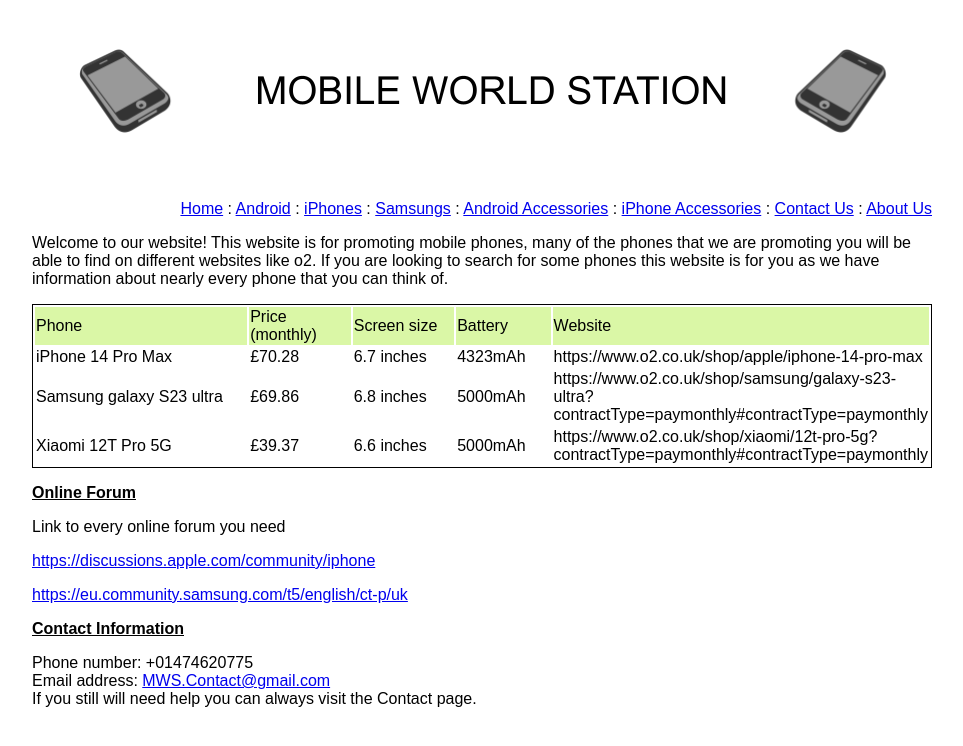
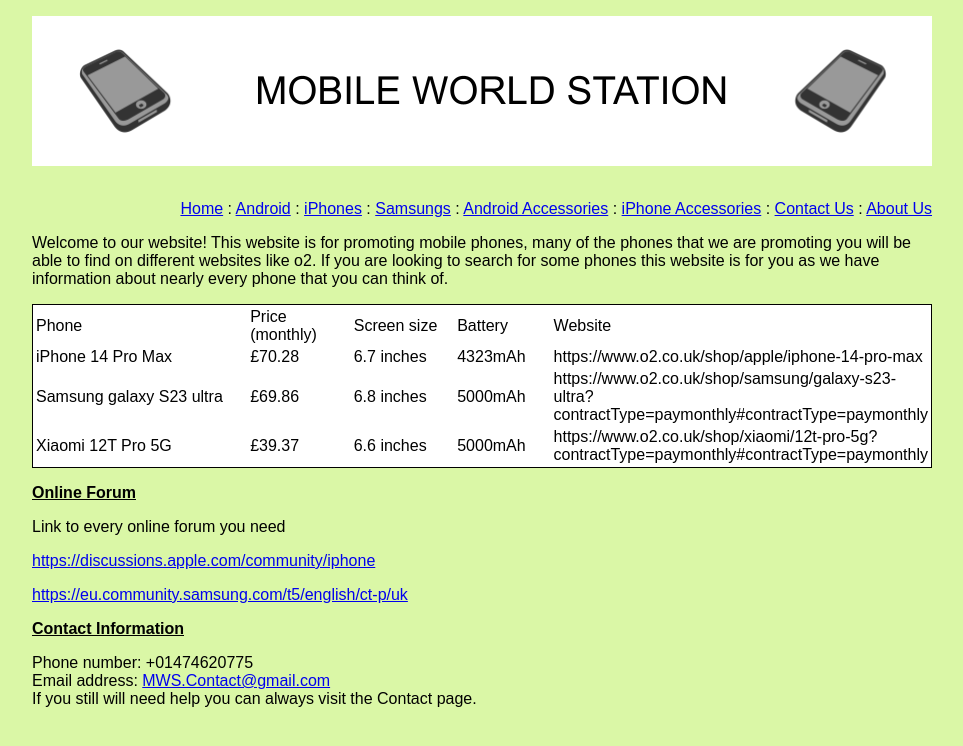
Before and after one commit to 22112256/22112256.github.io, a plain HTML site: page U13/index.htm in a window 1280 px wide. Shown: the whole page, without its empty margins (158-1121 px from the left). Drawn offline with Linux system fonts and the light colour scheme.

Commit message:
Update index.htm

```diff
--- a/U13/index.htm
+++ b/U13/index.htm
@@ -29,7 +29,7 @@ h3 {
 </style>
 </head>
 
-<body style="font-family: Arial, Helvetica, sans-serif; margin-right: auto; margin-left: auto; width: 900px">
+<body style="font-family: Arial, Helvetica, sans-serif; margin-right: auto; margin-left: auto; width: 900px; background-color: #DAF7A6">
 
 <p><img alt="" height="150" src="banner/mws_banner.png" width="900" />&nbsp;</p>
 <p style="text-align: right">
@@ -49,7 +49,7 @@ the phones that we are promoting you will be able to find on different websites
 like o2. If you are looking to search for some phones this website is for you as
 we have information about nearly every phone that you can think of. </p>
 <table class="auto-style1" style="width: 100%" bgcolor="#FFFFFF">
-	<tr style="background-color: #DAF7A6">
+	<tr style="background-color: #C0C0C">
 		<td style="width: 238px; height: 18px;">Phone</td>
 		<td style="width: 106px; height: 18px;">Price (monthly)</td>
 		<td style="width: 109px; height: 18px;">Screen size</td>
```
